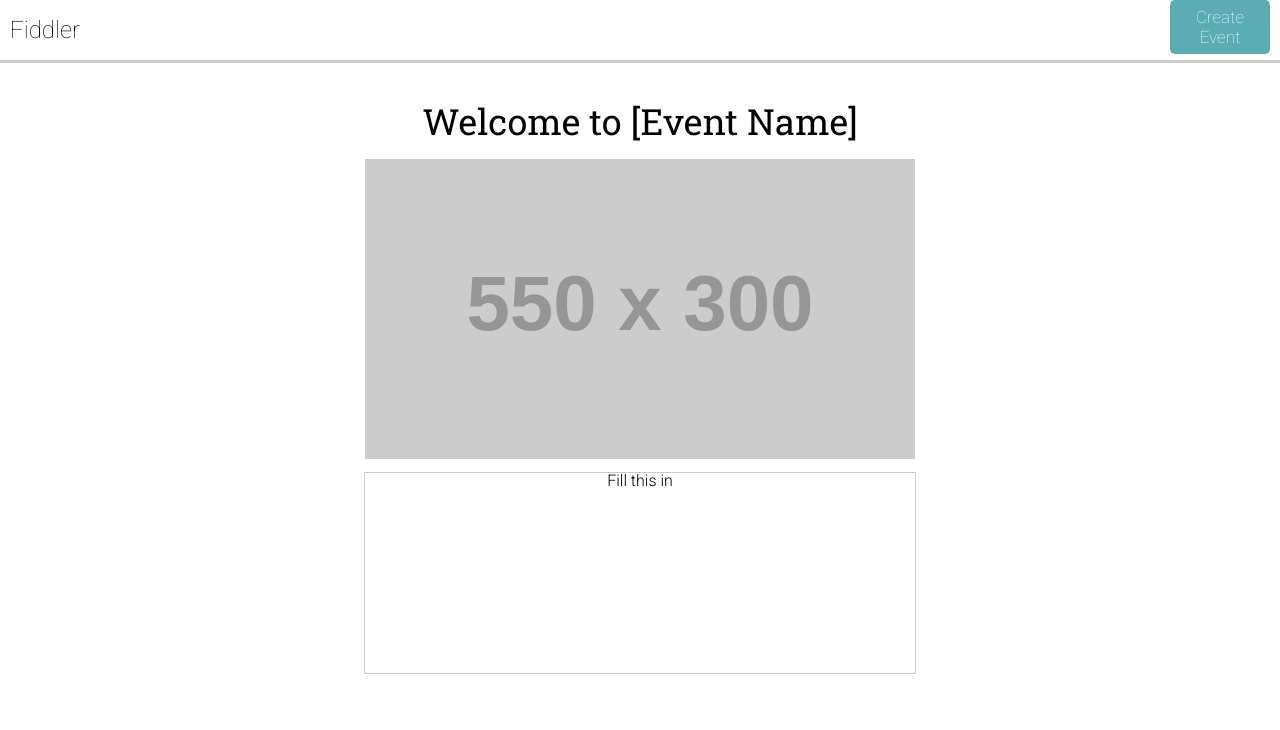
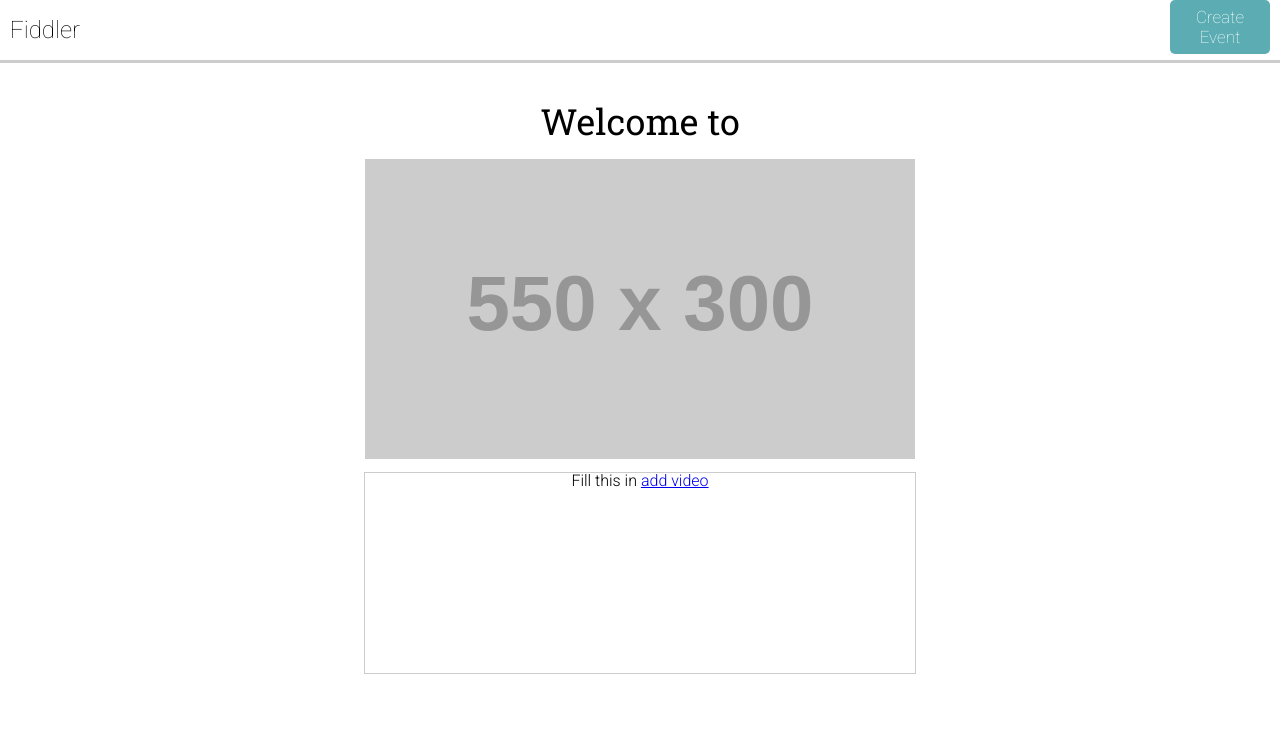
Before and after one commit to broldak/fiddler, a Flask app: template templates/event.html in a window 1280 px wide. Shown: the top 730 px of the page. Run offline with Flask 2, Linux system fonts and the light colour scheme; the template is opened without the code that fills it, so the values that code supplies are empty; grey boxes labelled with a size stand in for pictures from a placeholder-image service; some libraries are stand-ins or nearby versions.

Commit message:
Adding videos just got easier

```diff
--- a/main.py
+++ b/main.py
@@ -25,19 +25,22 @@
 
 @app.route('/upload', methods=['GET', 'POST'])
 def upload():
+    eventId = request.args['event']
     if (request.method == 'POST'):
         file = request.files['videofile']
         print (not file)
         if file:
             tmeStamp=getTimestamp(request.form['lmd'])
-            vid = Video(title=file.filename, timestamp=tmeStamp, offset=getOffset(tmeStamp, "axtdkwnOn8") )
+            vid = Video(title=file.filename, timestamp=tmeStamp, event=eventId, offset=getOffset(tmeStamp, eventId) )
             vid.save()
+            if vid.offset == 0:
+                evnt = Event.Query.get(objectId=eventId)
+                evnt.primary = vid.objectId
+                evnt.save()
             filename = vid.objectId
-            print filename
             file.save(os.path.join(app.config['UPLOAD_FOLDER'], filename))
-            print os.path.join(app.config['UPLOAD_FOLDER'], filename)
-            return "uploaded"
-    return render_template('upload.html')
+            return show_event(eventId)
+    return render_template('upload.html', eventId=eventId)
 
 @app.route('/createEvent', methods=['GET'])
 def createEvent():
@@ -64,13 +67,11 @@
         dattme_event = time.strptime(prim.timestamp, p)
         return (time.mktime(dattme_video) - time.mktime(dattme_event))
 
-@app.route('/event/<int:event_id>')
+@app.route('/event/<event_id>')
 def show_event(event_id):
-  #video = Video.load(event_id)
-  #if video is None:
-  #  abort(404);
-  #url = videos.url(video.filename)
-  return render_template('event.html')
+  evt = Event.Query.get(objectId=event_id)
+  videos = Video.Query.filter(event=event_id)
+  return render_template('event.html', evt = evt, videos=videos)
 
 @app.route('/')
 def home():
--- a/templates/event.html
+++ b/templates/event.html
@@ -3,12 +3,17 @@
 
   <div id="event-wrap">
     <div class="event-content content">
-      <h1 class="event-headline headline">Welcome to [Event Name]</h1>
+      <h1 class="event-headline headline">Welcome to {{ evt.title }}</h1>
       <div class="video-stage">
         <img src="http://placehold.it/550x300">
       </div>
       <div class="video-controls">
         Fill this in
+        <a href="/upload?event={{ evt.objectId }}"> add video </a>
+        <br/>
+        {% for i in videos %}
+            {{ i.objectId }} <br/>
+        {% endfor  %}
       </div>
     </div>
   </div>
--- a/templates/upload.html
+++ b/templates/upload.html
@@ -12,7 +12,7 @@
   </script>
 
   <div>
-  	<form action="/upload" method="POST" enctype="multipart/form-data">
+  	<form action="/upload?event={{ eventId }}" method="POST" enctype="multipart/form-data">
   		<div>
    			<input type="file" name="videofile" size="40" id="videofile" onchange="changeFile()">
                <input type="hidden" name="lmd" id="lmd" >
```
